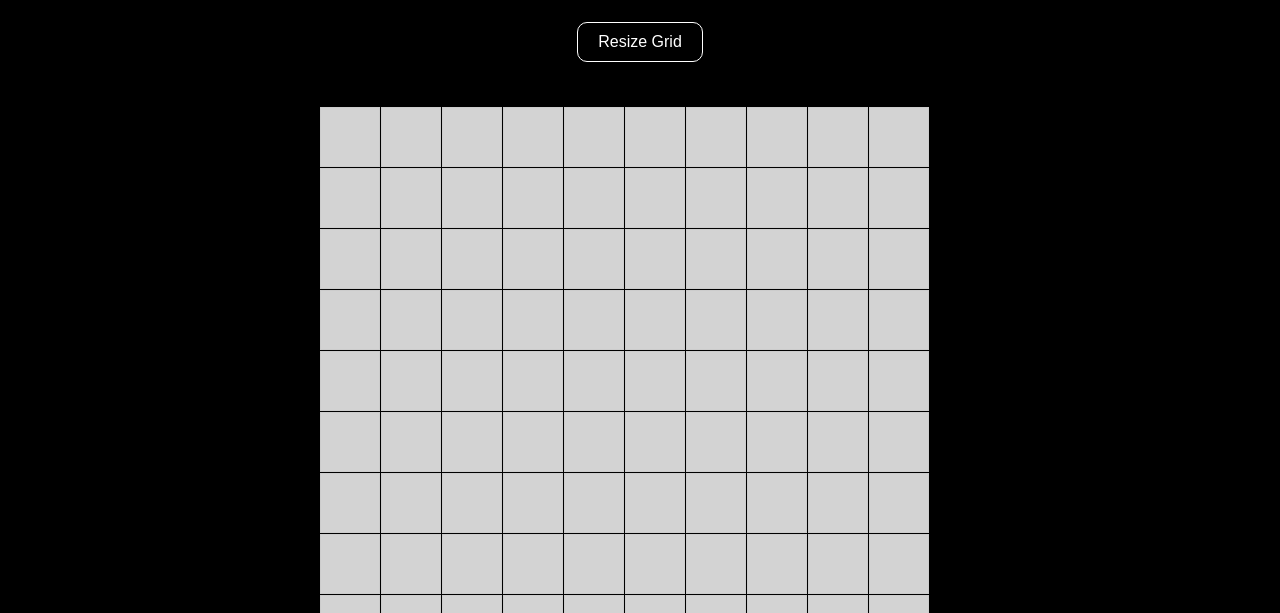
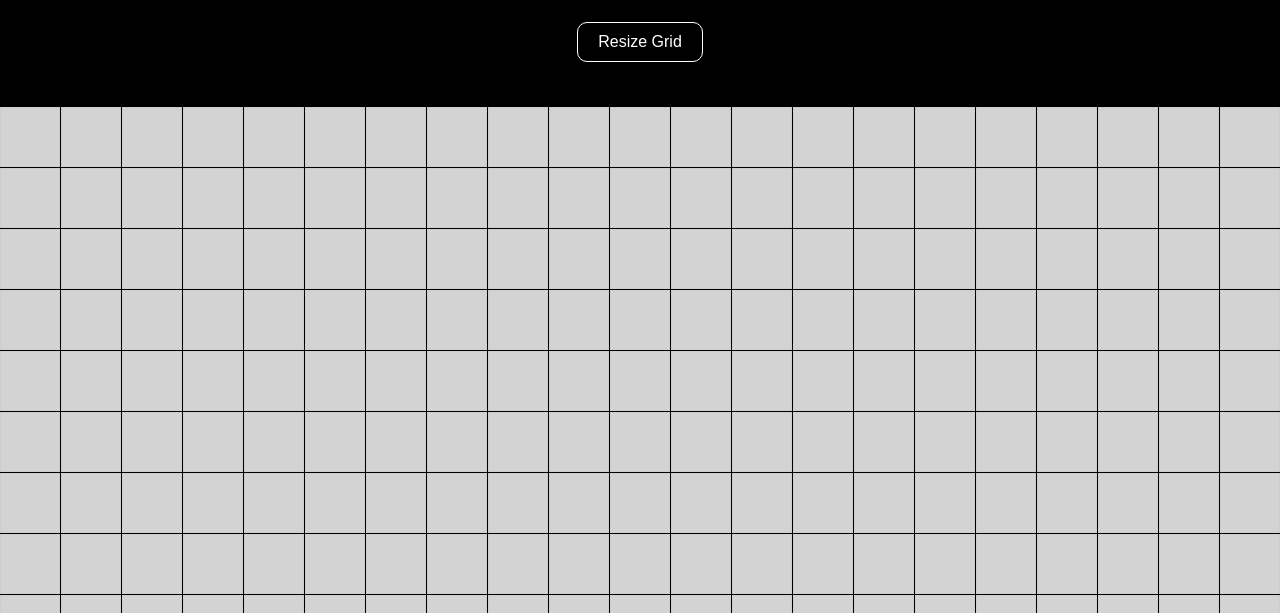
Before and after one commit to TheQueCode/Project-Etch-a-Sketch, a plain HTML site: page index.html in a window 1280 px wide. Shown: the part 187-800 px from the top of the page. Drawn offline with Linux system fonts and the light colour scheme.

Commit message:
Update CSS

```diff
--- a/css/style.css
+++ b/css/style.css
@@ -36,7 +36,7 @@ body {
   display: flex;
   flex-wrap: wrap;
   margin-top: 25px;
-  width: 50vw;
+  width: auto;
   height: 50vh;
   gap: 1px;
 }
```
